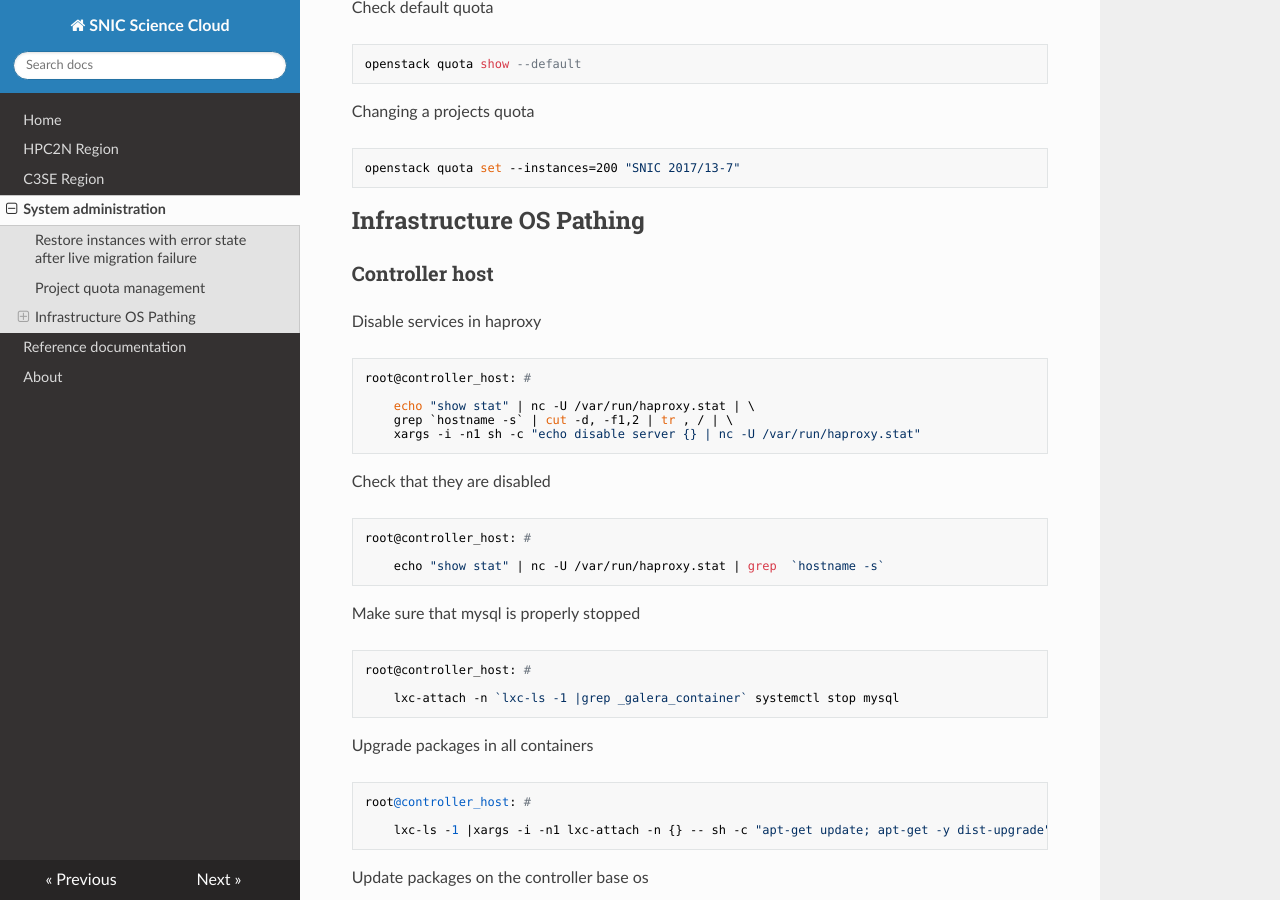
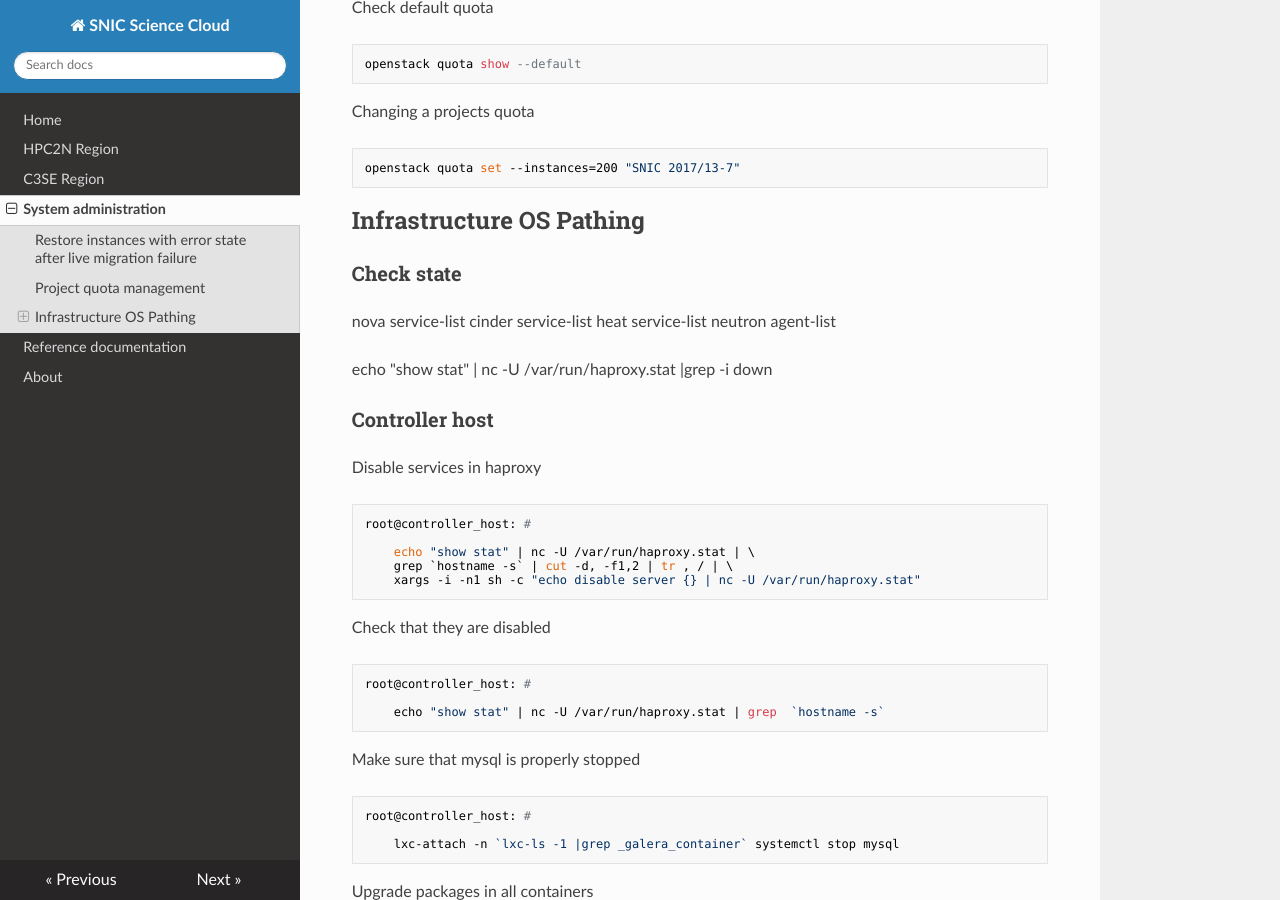
Before and after one commit to SNICScienceCloud/operators-documentation, an MkDocs documentation site: the page built from docs/sysadmin_common.md, in a window 1280 px wide and 900 px high, scrolled down 820 px. Built offline with MkDocs 1.6.1, drawn with Linux system fonts in a browser that asks for light colours; nearby versions of some CDN libraries; old or Windows-style settings are respelled for this version of MkDocs.

Commit message:
Add status check

```diff
--- a/docs/sysadmin_common.md
+++ b/docs/sysadmin_common.md
@@ -34,6 +34,15 @@ Changing a projects quota
     openstack quota set --instances=200 "SNIC 2017/13-7"
 
 ## Infrastructure OS Pathing
+
+### Check state
+
+nova service-list
+cinder service-list
+heat service-list
+neutron agent-list
+
+echo "show stat" | nc -U /var/run/haproxy.stat |grep -i down
 
 ### Controller host
 
```
